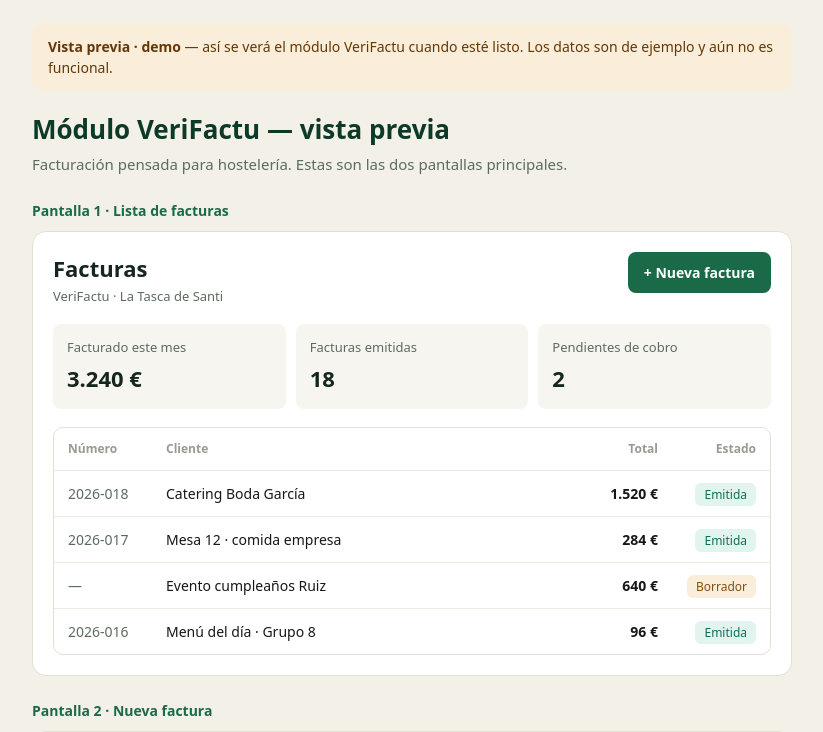
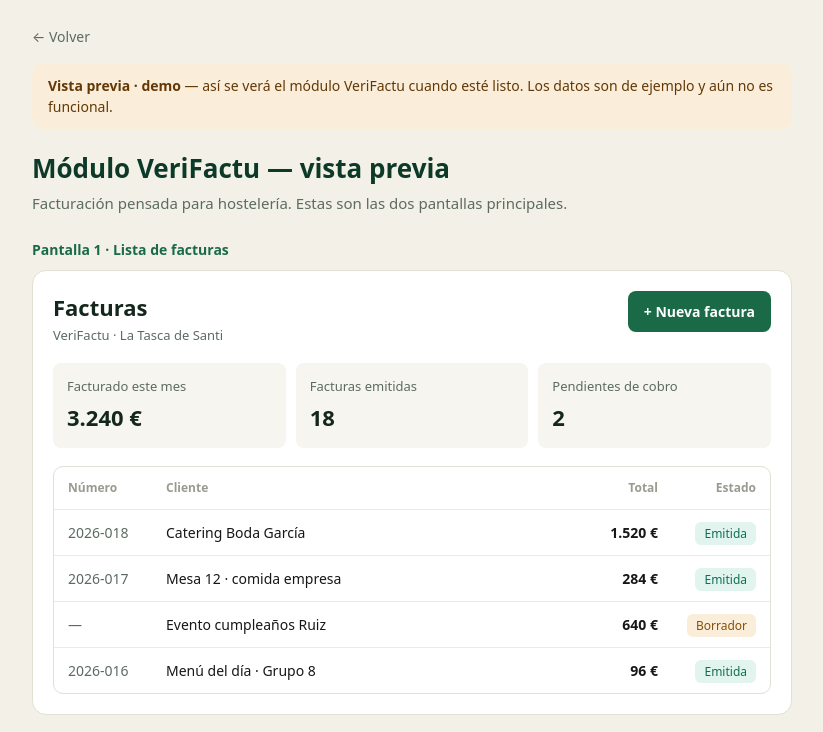
Before and after one commit to smayov/tgh-roadmap, a Next.js app: page /demo/verifactu in a window 1280 px wide. Shown: the top 732 px of the page, without its empty margins (228-1051 px from the left). Built offline with nearby package versions, Linux system fonts and the light colour scheme.

Commit message:
Pagina demo estatica de Verifactu boton regresar

```diff
--- a/app/demo/verifactu/page.jsx
+++ b/app/demo/verifactu/page.jsx
@@ -6,11 +6,13 @@
    Vista previa estática de las pantallas de facturación.
    No guarda datos ni funciona: es solo para enseñar el diseño.
    ============================================================ */
+   import { useRouter } from 'next/navigation';
 export default function DemoVerifactu() {
+    const router = useRouter();
   return (
     <div style={wrap}>
       <div style={container}>
-
+         <button onClick={() => router.back()} style={btnVolver}>← Volver</button>
         <div style={avisoDemo}>
           <b>Vista previa · demo</b> — así se verá el módulo VeriFactu cuando esté listo. Los datos son de ejemplo y aún no es funcional.
         </div>
@@ -168,3 +170,4 @@ const btnPrim = { flex: 1, textAlign: 'center', background: '#1A6A48', color: '#
 const notaPie = { fontSize: 13, color: '#7A857D', marginTop: 12 };
 
 const cierre = { textAlign: 'center', color: '#7A857D', fontSize: 14, margin: '28px 0 10px' };
+const btnVolver = { background: 'none', border: 'none', color: '#5C6B61', fontSize: 14, cursor: 'pointer', marginBottom: 16, padding: 0 };
```
